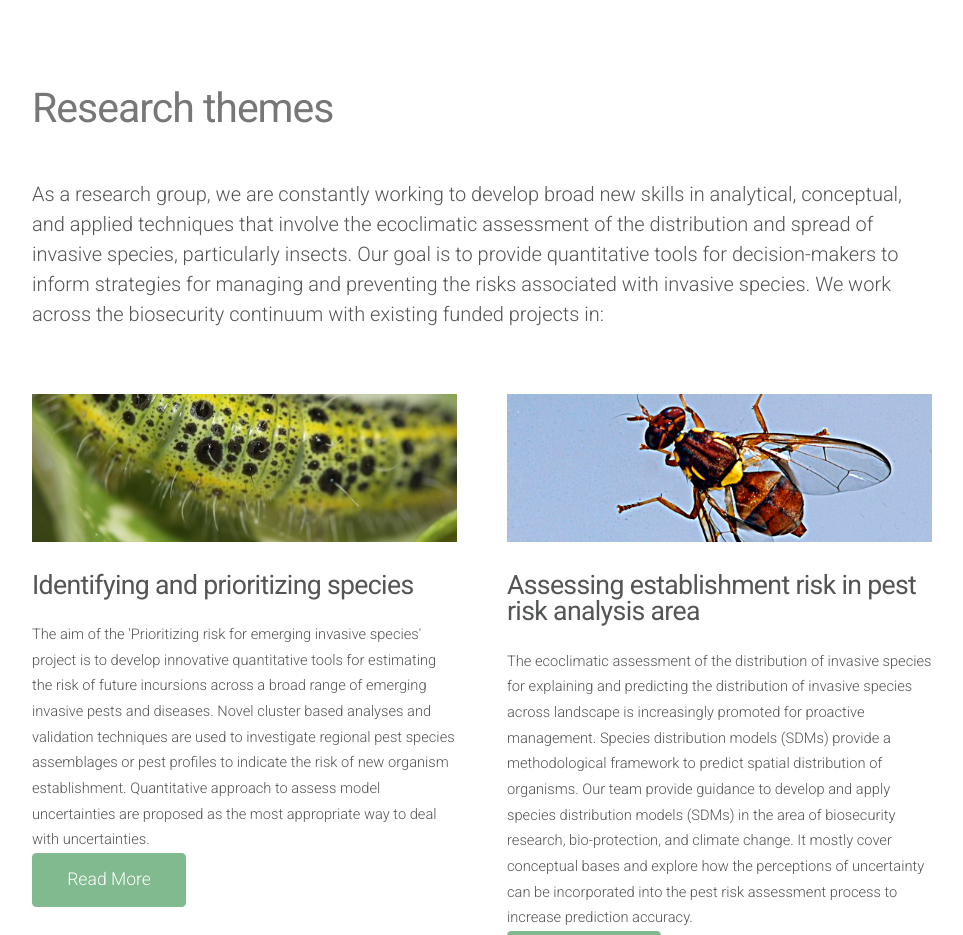
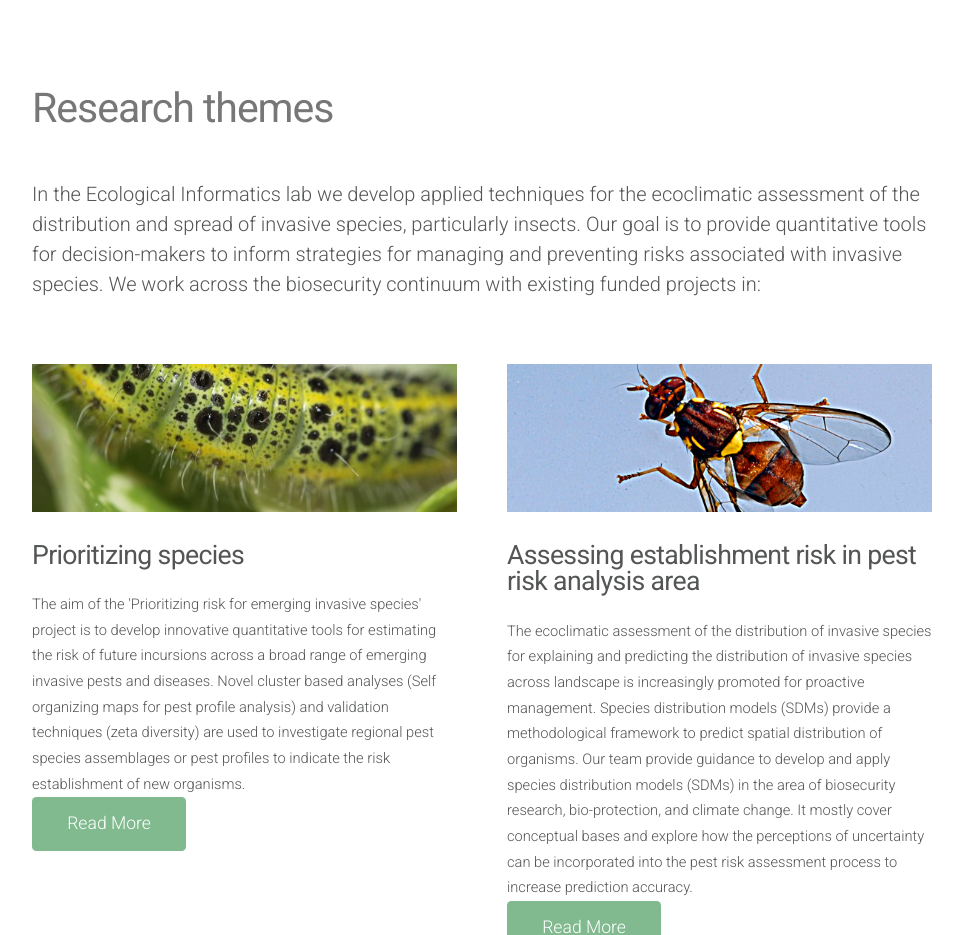
Before and after one commit to BPRC-EcoInformatics/BPRC-EcoInformatics.github.io, a Jekyll site: the page built from Research/index.html, in a window 1280 px wide and 1400 px high. Shown: the part 235-1170 px from the top of the window, without its empty margins (158-1121 px from the left). Built offline with Jekyll 4.4.1, drawn with Linux system fonts in a browser that asks for light colours; nearby versions of some CDN libraries; grey boxes are pictures that could not be loaded.

Commit message:
Add files via upload

```diff
--- a/Research/index.html
+++ b/Research/index.html
@@ -9,16 +9,15 @@ layout: default
 						<header>
 						<h2>Research themes</h2>
 						</header>
-						<subtitle> As a research group, we are constantly working to develop broad new skills in analytical, conceptual, and applied techniques that involve the ecoclimatic assessment of the distribution and spread of invasive species, particularly insects. Our goal is to provide quantitative tools for decision-makers to inform strategies for managing and preventing the risks associated with invasive species. We work across the biosecurity continuum with existing funded projects in:</subtitle>
+						<subtitle> In the Ecological Informatics lab we develop applied techniques for the ecoclimatic assessment of the distribution and spread of invasive species, particularly insects. Our goal is to provide quantitative tools for decision-makers to inform strategies for managing and preventing risks associated with invasive species. We work across the biosecurity continuum with existing funded projects in:</subtitle>
 <br>
 			<div class="row">
 				<section class="6u">
 					<a href="#" class="image full"><img src="/assets/images/rsz_2pic01.jpg" alt=""></a>
 					<header>
-						<h3>Identifying and prioritizing species</h3>
+						<h3>Prioritizing species</h3>
 					</header>
-					<p>The aim of the 'Prioritizing risk for emerging invasive species' project is to develop innovative quantitative tools for estimating the risk of future incursions across a broad range of emerging invasive pests and diseases. Novel cluster based analyses and validation techniques are used to investigate regional pest species assemblages or pest profiles to
-indicate the risk of new organism establishment. Quantitative approach to assess model uncertainties are proposed as the most appropriate way to deal with uncertainties.<br> <a href="{{ site.url }}{{ page.url }}/Prioritizing species/index.html" class="button button-style1">Read More</a></p>
+					<p>The aim of the 'Prioritizing risk for emerging invasive species' project is to develop innovative quantitative tools for estimating the risk of future incursions across a broad range of emerging invasive pests and diseases. Novel cluster based analyses (Self organizing maps for pest profile analysis) and validation techniques (zeta diversity) are used to investigate regional pest species assemblages or pest profiles to indicate the risk establishment of new organisms.  <br> <a href="{{ site.url }}{{ page.url }}/Prioritizing species/index.html" class="button button-style1">Read More</a></p>
 				</section>
 				<section class="6u">
 					<a href="#" class="image full"><img src="/assets/images/rsz_pic02.jpg" alt=""></a>
@@ -38,7 +37,7 @@ indicate the risk of new organism establishment. Quantitative approach to assess
 					<p>The estimation of rate and patterns of spread is one of the key steps in a invasive species risk assessment. We are currently developing a spatially explicit models that link individual based models (IBM) of species spread with spatial information through GIS technology to support management and research in biosecurity and other disciplines. The modeling framework provides functionality for a wide variety of applications ranging from predictions of the spatio-temporal spread of real species and comparison of potential management strategies, to theoretical investigation of the effect habitat or climate change on population dynamics.<br> <a href="{{ site.url }}{{ page.url }}/Spread risk/index.html" class="button button-style1">Read More</a></p>
 				</section>
 				<section class="6u">
-					<a href="#" class="image full"><img src="/assets/images/pic04.jpg" alt=""></a>
+					<a href="#" class="image full"><img src="/assets/images/prafw2.jpg" alt=""></a>
 					<header>
 						<h3>Prioritization for ranking impacts</h3>
 					</header>
```
